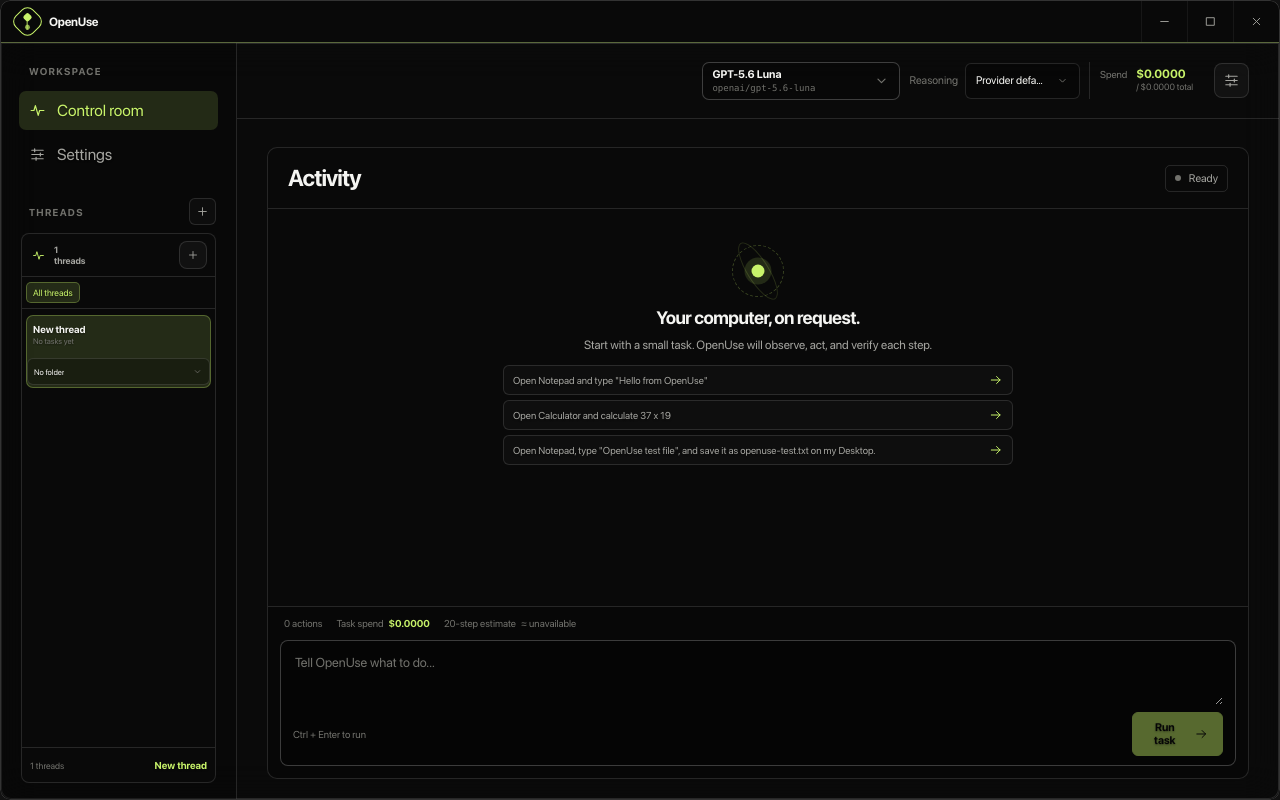
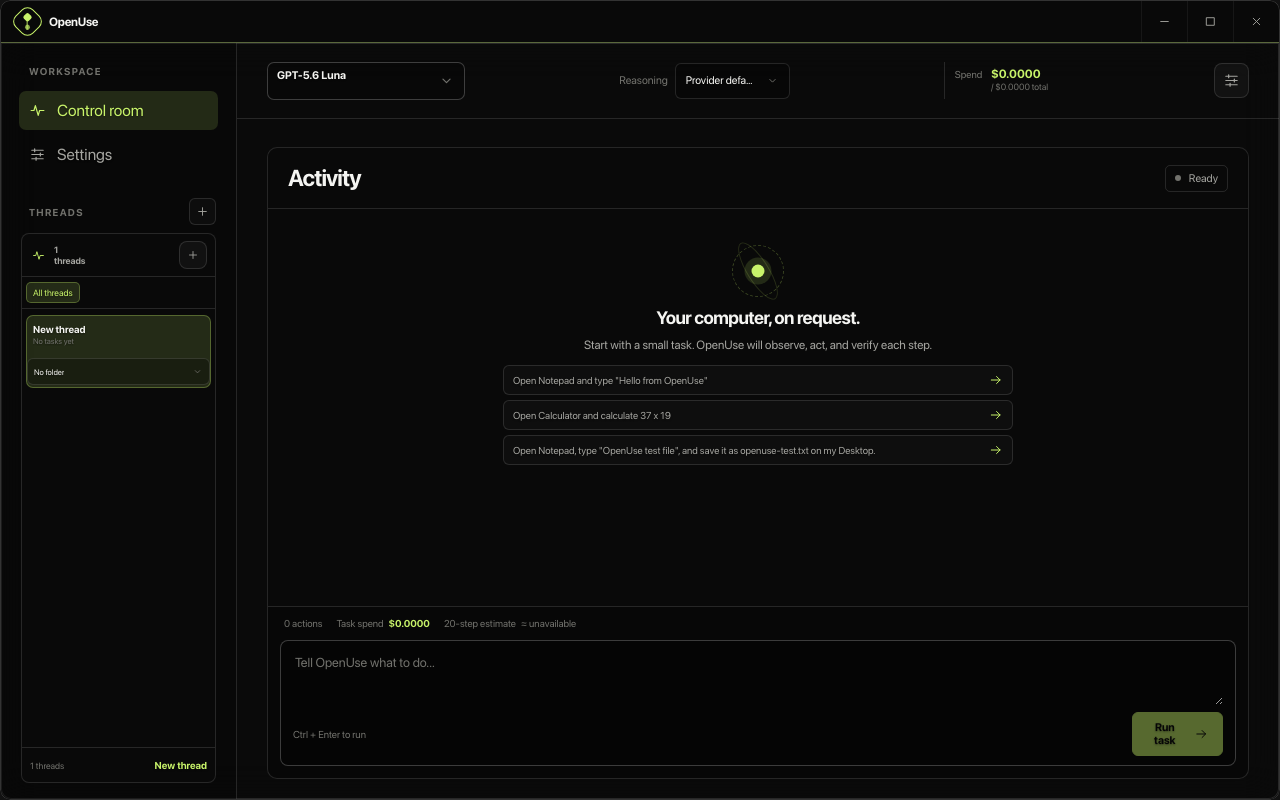
Before and after one commit to mathofdynamic/OpenUse, a React (Vite) app in the folder apps/desktop/: page / in a window 1280 px wide. Built offline with nearby package versions, Linux system fonts and the light colour scheme.

Commit message:
fix: balance topbar controls and model label

```diff
--- a/apps/desktop/src/renderer/styles.css
+++ b/apps/desktop/src/renderer/styles.css
@@ -159,7 +159,7 @@
 .glyph { display: inline-block; width: 17px; height: 17px; flex: 0 0 17px; }
 .main-column { display: flex; flex: 1 1 auto; flex-direction: column; min-height: 0; overflow: hidden; }
 .topbar { display: flex; align-items: center; gap: 16px; min-height: 76px; padding: 0 30px; border-bottom: 1px solid var(--border); }
-.topbar-actions { display: flex; flex: 1 1 auto; align-items: center; justify-content: flex-end; gap: 9px; min-width: 0; margin-inline-start: auto; }
+.topbar-actions { display: flex; flex: 1 1 auto; align-items: center; justify-content: space-between; gap: 14px; min-width: 0; margin-inline-start: auto; }
 .topbar-reasoning { display: flex; align-items: center; gap: 7px; color: var(--text-muted); font-size: 11px; white-space: nowrap; }
 .topbar-reasoning .select-wrap { min-width: 112px; }
 .icon-button, .close-button { display: inline-grid; place-items: center; width: 35px; height: 35px; padding: 0; border: 1px solid var(--border); border-radius: 8px; color: var(--text-secondary); background: rgba(255, 255, 255, 0.035); cursor: pointer; }
@@ -356,6 +356,7 @@
 .model-picker-compact { width: 198px; }
 .model-picker-compact .model-picker-trigger { min-height: 38px; padding: 5px 9px; }
 .model-picker-compact .model-picker-trigger span { font-size: 11px; }
+.model-picker-compact .model-picker-trigger small { display: none; }
 .model-picker-popover { position: absolute; z-index: 40; top: calc(100% + 8px); inset-inline-end: 0; width: min(480px, calc(100vw - 32px)); overflow: hidden; border: 1px solid var(--border-strong); border-radius: 8px; background: rgba(18,18,18,.98); box-shadow: 0 18px 45px rgba(0,0,0,.45); }
 .model-picker-search { display: flex; gap: 7px; padding: 10px; border-bottom: 1px solid var(--border); }
 .model-picker-search input { min-width: 0; flex: 1; padding: 8px 9px; border: 1px solid var(--border); border-radius: 5px; outline: 0; color: var(--text-primary); background: rgba(255,255,255,.045); font-size: 11px; }
@@ -680,7 +681,6 @@
 @media (max-width: 419px) {
   .window-control { width: 38px; }
   .model-picker-compact { width: 121px; }
-  .model-picker-compact .model-picker-trigger small { display: none; }
   .icon-button { width: 32px; height: 32px; }
   .spend-pill { display: none; }
   .thread-new-button { width: 34px; padding: 7px; font-size: 0; }
```
